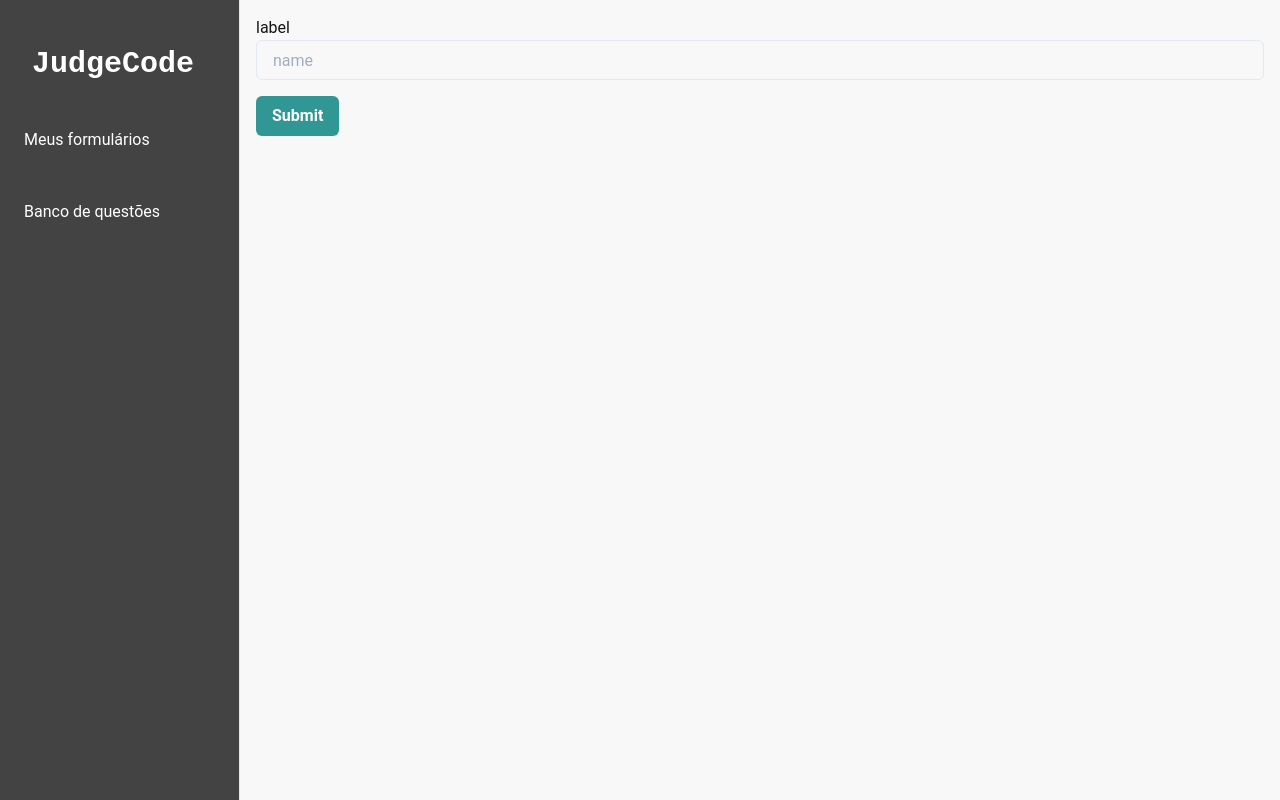
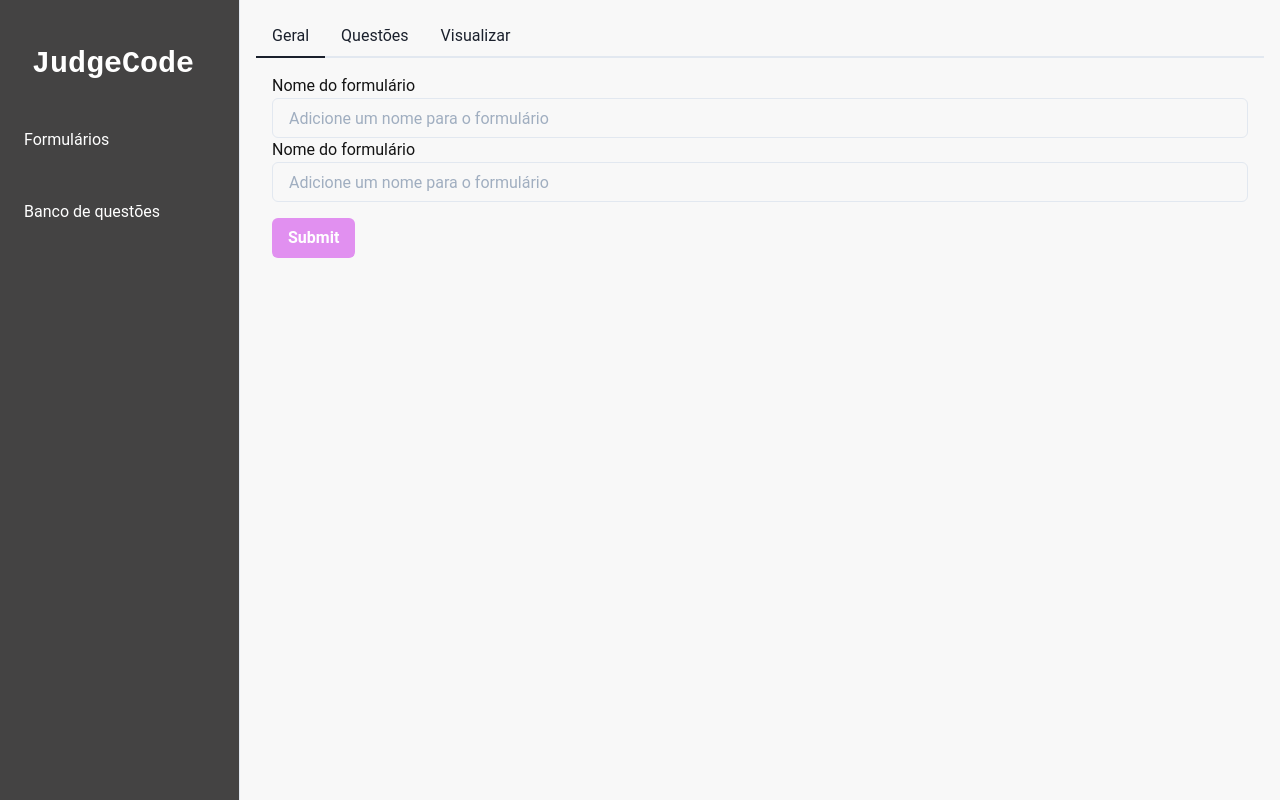
Before and after one commit to VictorBDias/judgecode-ts, a React (Create React App) app: page /forms/create in a window 1280 px wide. Built offline with nearby package versions, Linux system fonts and the light colour scheme.

Commit message:
Add general tab + fix sideNav

```diff
--- a/src/modules/forms/pages/CreateForm/CreateForm.page.tsx
+++ b/src/modules/forms/pages/CreateForm/CreateForm.page.tsx
@@ -1,16 +1,17 @@
 import React from 'react';
 import { useForm } from 'react-hook-form';
 
-import {
-  Button,
-} from '@chakra-ui/react';
-
+//* CUSTOM IMPORTS
 import { FormInput } from '../../../../shared/components/atoms';
+import { Tabs } from '../../../../shared/components/molecules';
+import { GeneralTab } from './components/GeneralTab/GeneralTab';
 
 // import { Teste } from './interfaces/formList.interface';\type FormInputs = {
   type FieldValues = {
     name: string
   }
+
+const tabs = ['Geral', 'Questões', 'Visualizar'];
 
 const CreateForm = () => {
   const {
@@ -21,14 +22,9 @@ const CreateForm = () => {
   const onSubmit = (data: any) => console.log(data);
 
   return (
-    <form onSubmit={handleSubmit(onSubmit)}>
-
-      <FormInput {...register('name', { required: true })} placeholder="name" label="label" />
-
-      <Button mt={4} colorScheme="teal" type="submit">
-        Submit
-      </Button>
-    </form>
+    <Tabs tabs={tabs} variant="line">
+      <GeneralTab />
+    </Tabs>
   );
 };
 
--- /dev/null
+++ b/src/modules/forms/pages/CreateForm/components/GeneralTab/GeneralTab.tsx
@@ -0,0 +1,33 @@
+import React from 'react';
+import { useForm } from 'react-hook-form';
+
+import { Button, FormInput } from '../../../../../../shared/components/atoms';
+
+// import { Teste } from './interfaces/formList.interface';\type FormInputs = {
+  type FieldValues = {
+    title: string,
+    attempts: number,
+  }
+
+const GeneralTab = () => {
+  const {
+    control, handleSubmit, register, formState: { errors },
+  } = useForm<FieldValues>();
+
+  // FUNCTIONS
+  const onSubmit = (data: any) => console.log(data);
+
+  return (
+    <form onSubmit={handleSubmit(onSubmit)}>
+
+      <FormInput {...register('title', { required: true })} placeholder="Adicione um nome para o formulário" label="Nome do formulário" />
+      <FormInput {...register('attempts', { required: true })} placeholder="Adicione um nome para o formulário" label="Nome do formulário" />
+
+      <Button mt={4} colorScheme="teal" type="submit">
+        Submit
+      </Button>
+    </form>
+  );
+};
+
+export { GeneralTab };
--- a/src/shared/components/atoms/Button/button.interfaces.ts
+++ b/src/shared/components/atoms/Button/button.interfaces.ts
@@ -3,7 +3,6 @@ import { ReactNode } from 'react';
 export interface ButtonProps {
   children: ReactNode;
   variant?: 'regular' | 'outline' | 'ghost' | 'link';
-  onClick: () => void;
   color?: string;
   [x:string]: any;
 }
--- a/src/shared/components/molecules/Tabs/Tabs.tsx
+++ b/src/shared/components/molecules/Tabs/Tabs.tsx
@@ -1,17 +1,18 @@
 import React from 'react';
 import {
-  Tabs, TabList, TabPanels, Tab, TabPanel,
+  Tabs as TabsChakra, TabList, TabPanels, Tab, TabPanel,
 } from '@chakra-ui/react';
 
 // CUSTOM IMPORTS
 import { TabsProps } from './tabs.interface';
+import { Typography } from '../../atoms';
 
-const TabsList = ({ children, variant = 'enclosed', tabs }: TabsProps) => (
-  <Tabs size="md" variant={variant}>
+const Tabs = ({ children, variant = 'line', tabs }: TabsProps) => (
+  <TabsChakra size="md" variant={variant} colorScheme="secondary">
     {tabs && (
       <TabList>
         {tabs.map((tab) => (
-          <Tab>{tab}</Tab>
+          <Tab><Typography>{tab}</Typography></Tab>
         ))}
       </TabList>
     )}
@@ -20,7 +21,7 @@ const TabsList = ({ children, variant = 'enclosed', tabs }: TabsProps) => (
         <TabPanel>{c}</TabPanel>
       ))}
     </TabPanels>
-  </Tabs>
+  </TabsChakra>
 );
 
-export { TabsList };
+export { Tabs };
--- a/src/shared/components/molecules/Tabs/tabs.interface.ts
+++ b/src/shared/components/molecules/Tabs/tabs.interface.ts
@@ -10,6 +10,6 @@ type TabsVariants =
 
 export interface TabsProps {
   children: ReactNode,
-  tabs: Array<object>,
-  variant: TabsVariants
+  tabs: Array<string>,
+  variant?: TabsVariants
 }
--- a/src/shared/components/molecules/index.ts
+++ b/src/shared/components/molecules/index.ts
@@ -1 +1,2 @@
 export * from './ScrollableList/ScrollableList';
+export * from './Tabs/Tabs';
--- a/src/shared/components/templates/SideNavigation/SideNavigation.tsx
+++ b/src/shared/components/templates/SideNavigation/SideNavigation.tsx
@@ -1,10 +1,10 @@
 import React, { ReactNode, ReactText } from 'react';
 import {
+  IconButton,
   Box,
   CloseButton,
   Flex,
   useColorModeValue,
-  Link,
   Drawer,
   DrawerContent,
   Text,
@@ -12,17 +12,21 @@ import {
   BoxProps,
   FlexProps,
 } from '@chakra-ui/react';
+import { useNavigate } from 'react-router-dom';
+import {
+  FiMenu,
+} from 'react-icons/fi';
+import { Typography } from '../../atoms';
 
-interface LinkItemProps {
-  name: string;
+interface NavItemProps extends FlexProps {
+  children: ReactText;
 }
-const LinkItems: Array<LinkItemProps> = [
-  { name: 'Meus formulários' },
-  { name: 'Banco de questões' },
-];
+interface MobileProps extends FlexProps {
+  onOpen: () => void;
+}
 
 function SideNavigation({ children }: { children: ReactNode }) {
-  const { isOpen, onClose } = useDisclosure();
+  const { isOpen, onOpen, onClose } = useDisclosure();
   return (
     <Box minH="100vh" bg="background">
       <SidebarContent
@@ -42,6 +46,9 @@ function SideNavigation({ children }: { children: ReactNode }) {
           <SidebarContent onClose={onClose} />
         </DrawerContent>
       </Drawer>
+
+      {/* mobilenav */}
+      <MobileNav display={{ base: 'flex', md: 'none' }} onOpen={onOpen} />
       <Box ml={{ base: 0, md: 60 }} p="4">
         {children}
       </Box>
@@ -53,7 +60,9 @@ interface SidebarProps extends BoxProps {
   onClose: () => void;
 }
 
-const SidebarContent = ({ onClose, ...rest }: SidebarProps) => (
+const SidebarContent = ({ onClose, ...rest }: SidebarProps) => {
+  const navigate = useNavigate();
+  return (
     <Box
       bg="nav"
       borderRight="1px"
@@ -69,19 +78,13 @@ const SidebarContent = ({ onClose, ...rest }: SidebarProps) => (
         </Text>
         <CloseButton display={{ base: 'flex', md: 'none' }} onClick={onClose} />
       </Flex>
-    {LinkItems.map((link) => (
-      <NavItem key={link.name}>
-        {link.name}
-      </NavItem>
-    ))}
-  </Box>
-);
-
-interface NavItemProps extends FlexProps {
-  children: ReactText;
-}
-const NavItem = ({ children, ...rest }: NavItemProps) => (
-  <Link href="https://chakra-templates.dev/navigation/sidebar" style={{ textDecoration: 'none' }} _focus={{ boxShadow: 'none' }}>
+      <div
+        onClick={() => navigate('/forms')}
+        style={{ textDecoration: 'none' }}
+        onKeyPress={() => navigate('/forms')}
+        role="button"
+        tabIndex={0}
+      >
         <Flex
           align="center"
           p="6"
@@ -93,9 +96,57 @@ const NavItem = ({ children, ...rest }: NavItemProps) => (
           }}
           {...rest}
         >
-      {children}
+          <Typography>Formulários</Typography>
         </Flex>
-  </Link>
+      </div>
+
+      <div
+        onClick={() => navigate('/question-bank')}
+        style={{ textDecoration: 'none' }}
+        onKeyPress={() => navigate('/question-bank')}
+        role="button"
+        tabIndex={0}
+      >
+        <Flex
+          align="center"
+          p="6"
+          role="group"
+          cursor="pointer"
+          color="white"
+          _hover={{
+            bg: 'primary',
+          }}
+          {...rest}
+        >
+          <Typography>Banco de questões</Typography>
+        </Flex>
+      </div>
+    </Box>
+  );
+};
+
+const MobileNav = ({ onOpen, ...rest }: MobileProps) => (
+  <Flex
+    ml={{ base: 0, md: 60 }}
+    px={{ base: 4, md: 24 }}
+    height="20"
+    alignItems="center"
+    bg="nav"
+    justifyContent="flex-start"
+    {...rest}
+  >
+    <IconButton
+      variant="unstyled"
+      color="white"
+      onClick={onOpen}
+      aria-label="open menu"
+      icon={<FiMenu />}
+    />
+
+    <Text fontSize="2xl" fontFamily="monospace" fontWeight="bold" color="white" marginLeft={4}>
+      JudgeCode
+    </Text>
+  </Flex>
 );
 
 export { SideNavigation };
```
Also changed, not shown: tsconfig.json (+5 -11 lines), .eslintrc.json. Lines whose indentation alone changed are shown as unchanged.
